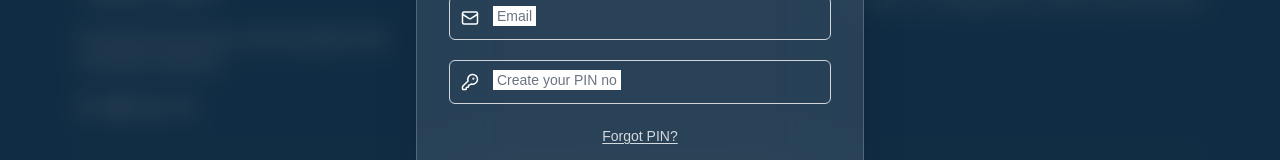
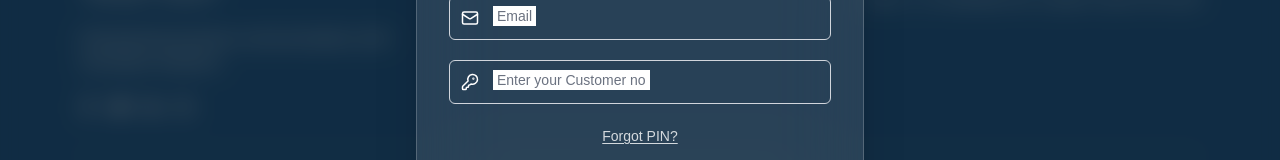
Before and after one commit to macworldgithub/prosperity-tech-frontend, a Next.js app: page /login in a window 1280 px wide. Shown: the part 293-453 px from the top of the page. Built offline with nearby package versions, Linux system fonts and the light colour scheme.

Commit message:
placeholder fix

```diff
--- a/src/components/Login.tsx
+++ b/src/components/Login.tsx
@@ -87,7 +87,7 @@ export const Login = () => {
                 />
 
                 <FormInput
-                  label="Create your PIN no"
+                  label="Enter your Customer no"
                   type="password"
                   value={pin}
                   onChange={(e) => dispatch(setPin(e.target.value))}
```
